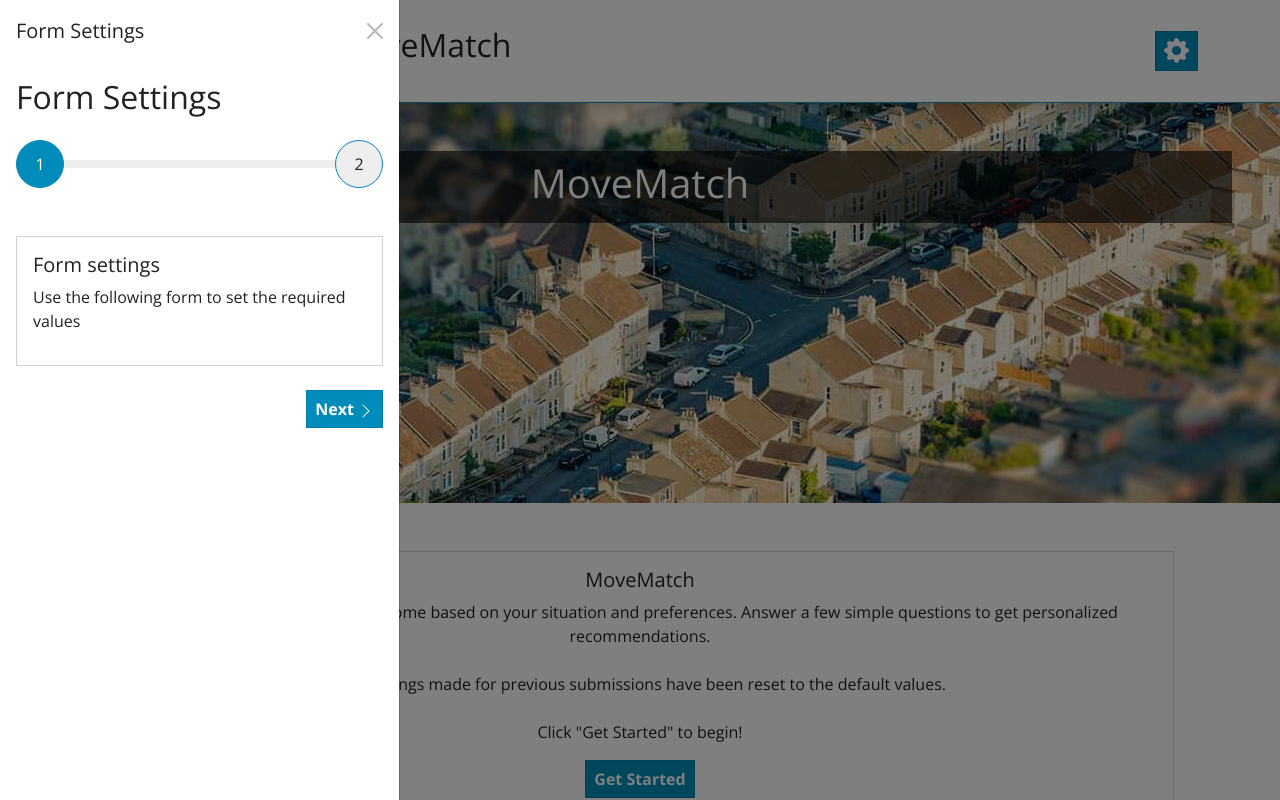
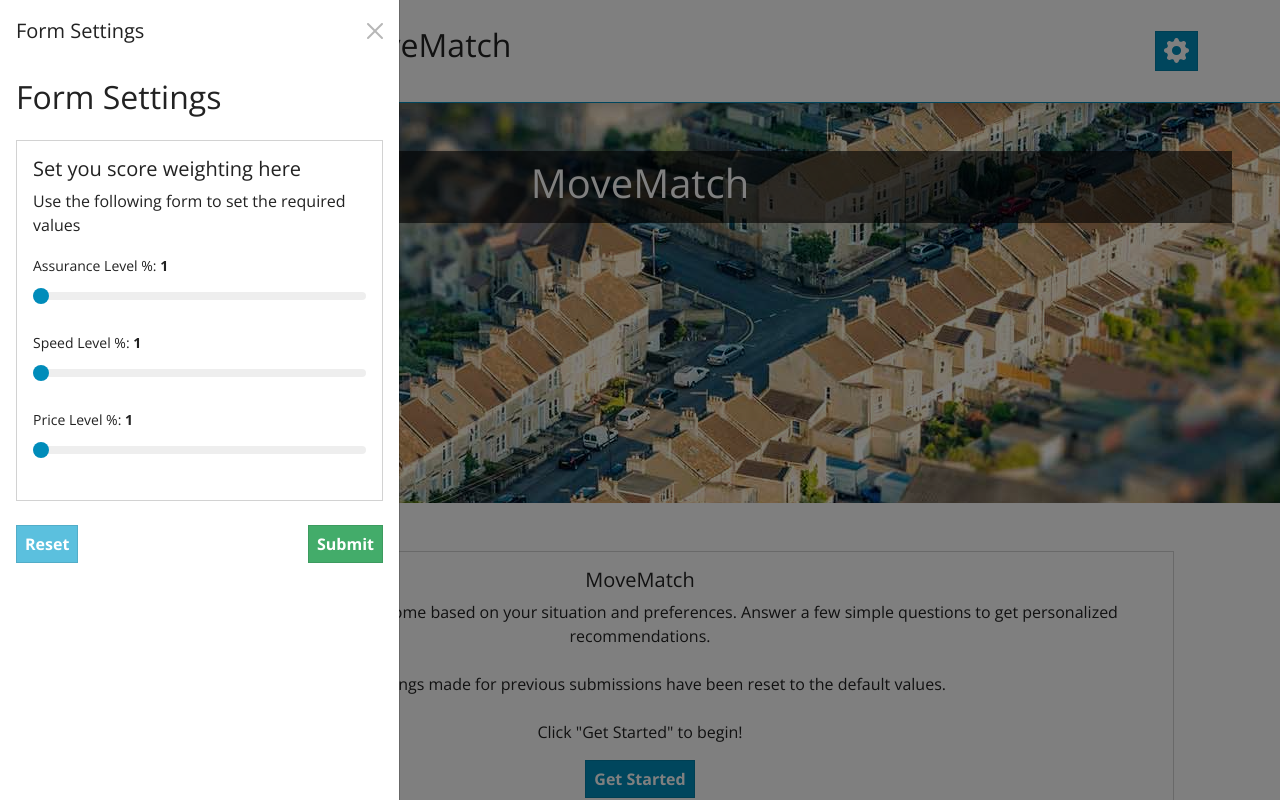
Before and after one commit to Adam-Akers-cg/iam-sold-app, a Next.js app: page / in a window 1280 px wide. Both pictures are taken after a click on the button 1176 px from the left and 51 px from the top of the page. Shown: the top 800 px of the page. Built offline with nearby package versions, Linux system fonts and the light colour scheme.

Commit message:
setting schema update and step indicator improvements

```diff
--- a/src/components/forms/multi-step-form.js
+++ b/src/components/forms/multi-step-form.js
@@ -130,8 +130,9 @@ export const MultiStepForm = ({ onSubmit, formSchema, formId = 'default' }) => {
     }, [stepFields, formData, formErrors, handleChange])
 
     // Render step indicators
-    const renderStepIndicators = useCallback(
-        () => (
+    const renderStepIndicators = useCallback(() => {
+        if (formSchema.length > 1) {
+            return (
                 <div className="d-flex justify-content-between align-items-center mb-5 position-relative">
                     {formSchema.map((_, i) => (
                         <div
@@ -162,15 +163,17 @@ export const MultiStepForm = ({ onSubmit, formSchema, formId = 'default' }) => {
                     />
                     <div className={clsx(style['progress-bar-bg'])}></div>
                 </div>
-        ),
-        [formSchema, step],
             )
+        }
+        return null
+    }, [formSchema, step, stepFields.length])
 
     // --- Render ---
     return (
         <Container className="p-0 mb-5">
             <h2 className="mb-4">{currentStep.title}</h2>
             <p className="mb-4">{currentStep.description}</p>
+
             {renderStepIndicators()}
 
             <Form onSubmit={handleSubmit}>
@@ -205,9 +208,9 @@ export const MultiStepForm = ({ onSubmit, formSchema, formId = 'default' }) => {
                         <Button variant="secondary" onClick={prevStep}>
                             <BsChevronLeft /> Back
                         </Button>
-                    ) : (
+                    ) : formSchema.length > 1 ? (
                         <span />
-                    )}
+                    ) : null}
                     {step < formSchema.length - 1 ? (
                         <Button onClick={nextStep}>
                             Next <BsChevronRight />
--- a/src/pages/data/formSchema-settings.js
+++ b/src/pages/data/formSchema-settings.js
@@ -5,14 +5,8 @@ export const formSchema = [
         fields: [
             {
                 type: 'html',
-                label: `<h5>Form settings</h5><p>Use the following form to set the required values</p>`,
+                label: `<h5>Set you score weighting here</h5><p>Use the following form to set the required values</p>`,
             },
-        ],
-    },
-    {
-        step: 1,
-        title: 'Form levels',
-        fields: [
             {
                 label: 'Assurance Level %',
                 name: 'assurance',
```
Lines whose indentation alone changed are shown as unchanged.
